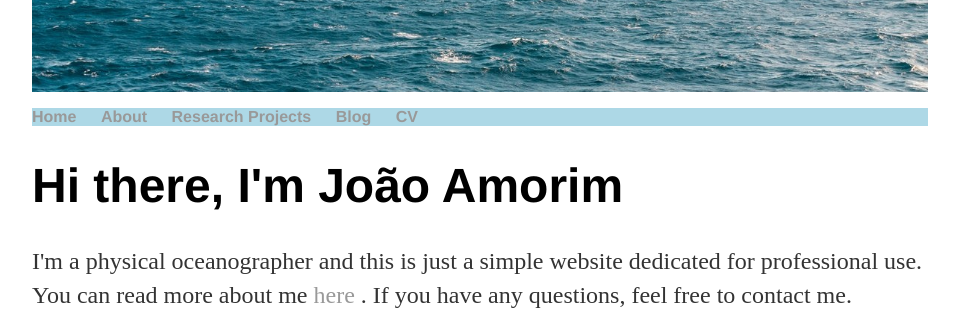
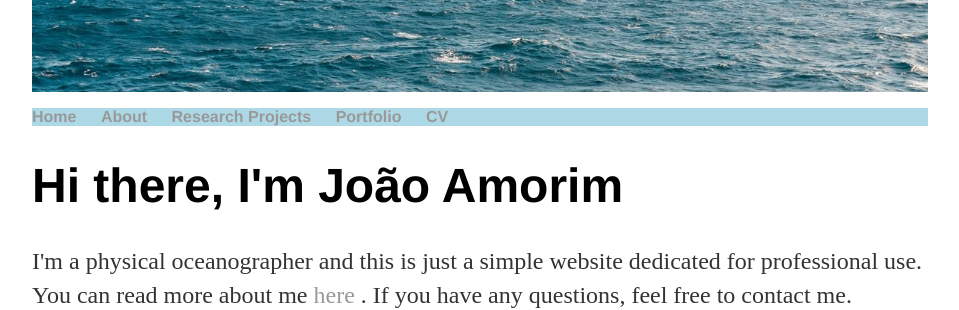
Before and after one commit to joaopedroamorim/joaopedroamorim.github.io, a Jekyll site: the page built from index.html, in a window 1280 px wide. Shown: the part 226-536 px from the top of the page, without its empty margins (160-1119 px from the left). Built offline with Jekyll 4.4.1, drawn with Linux system fonts in a browser that asks for light colours.

Commit message:
Update default.html

```diff
--- a/_layouts/default.html
+++ b/_layouts/default.html
@@ -20,7 +20,7 @@
 	        		<li><a href="/">Home</a></li>
 		        	<li><a href="/about">About</a></li>
 				<li><a href='/research'>Research Projects</a></li>
-	        		<li><a href="/blog">Blog</a></li>
+	        		<li><a href="/blog">Portfolio</a></li>
 				<li><a href="/cv">CV</a></li>
 	    		</ul>
 			</nav>
```
